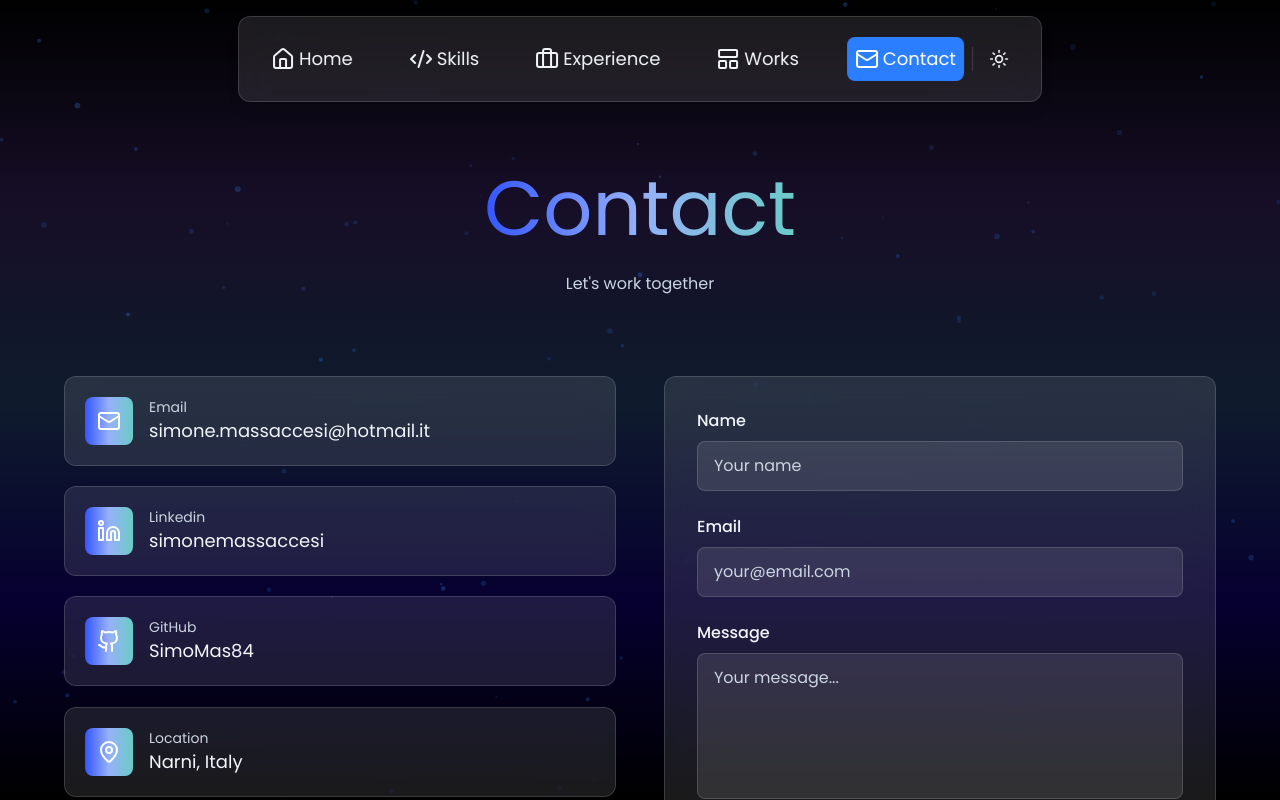
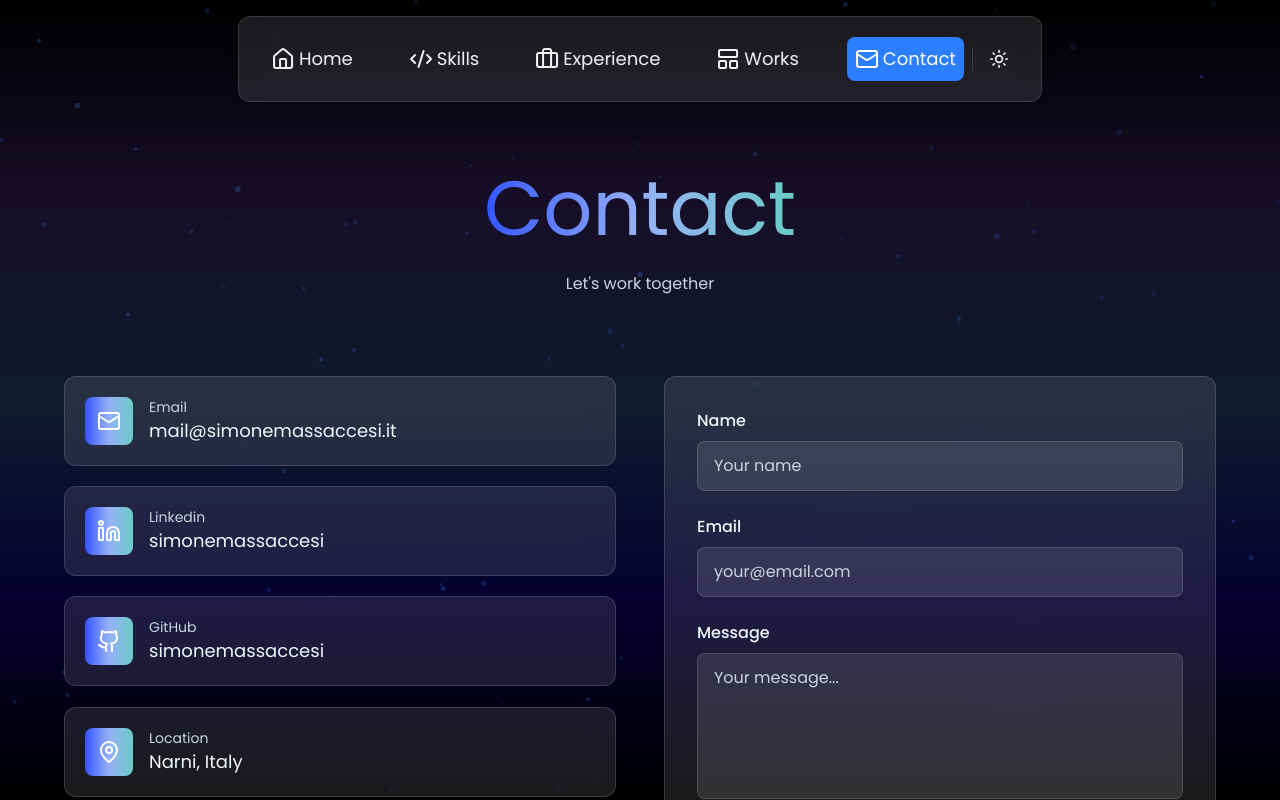
Before and after one commit to SimoMas84/portfolio, a Next.js app: page /contact in a window 1280 px wide. Shown: the top 800 px of the page. Built offline with nearby package versions, Linux system fonts and the light colour scheme.

Commit message:
update form and vercel anlytics

```diff
--- a/app/api/contact/route.ts
+++ b/app/api/contact/route.ts
@@ -23,8 +23,8 @@ interface ApiResponse {
 const resend = new Resend(process.env.RESEND_API_KEY);
 
 const CONFIG = {
-  from: 'Portfolio Contact <onboarding@resend.dev>',
-  to: 'simone.massaccesi@hotmail.it',
+  from: 'Portfolio Contact <mail@simonemassaccesi.it>',
+  to: 'mail@simonemassaccesi.it',
 } as const;
 
 // ============================================
--- a/app/contact/page.tsx
+++ b/app/contact/page.tsx
@@ -31,8 +31,8 @@ const contacts: ContactInfo[] = [
   {
     icon: Mail,
     title: "Email",
-    value: "simone.massaccesi@hotmail.it",
-    href: "mailto:simone.massaccesi@hotmail.it",
+    value: "mail@simonemassaccesi.it",
+    href: "mailto:mail@simonemassaccesi.it",
   },
   {
     icon: Linkedin,
@@ -43,8 +43,8 @@ const contacts: ContactInfo[] = [
   {
     icon: Github,
     title: "GitHub",
-    value: "SimoMas84",
-    href: "https://github.com/SimoMas84",
+    value: "simonemassaccesi",
+    href: "https://github.com/simonemassaccesi",
   },
   {
     icon: MapPin,
--- a/app/cookies/page.tsx
+++ b/app/cookies/page.tsx
@@ -159,10 +159,10 @@ export default function Cookies() {
           <p className="text-light-secondary leading-relaxed">
             If you have questions about this Cookie Policy, contact me at:{" "}
             <a
-              href="mailto:simone.massaccesi@hotmail.it"
+              href="mailto:mail@simonemassaccesi.it"
               className="text-blue-500 hover:underline"
             >
-              simone.massaccesi@hotmail.it
+              mail@simonemassaccesi.it
             </a>
           </p>
         </section>
--- a/app/experience/page.tsx
+++ b/app/experience/page.tsx
@@ -46,6 +46,21 @@ const experiences: Experience[] = [
     description:
       "Design, development and maintenance of the website. Responsive and mobile-first application built with Next.js, TypeScript and Tailwind CSS. Optimized for performance, SEO and usability, featuring a modern layout and intuitive navigation.",
     technologies: ["Next.js", "TypeScript", "Tailwind CSS"],
+  },
+  {
+    id: 4,
+    year: "2026 - Present",
+    title: "Full Stack Developer",
+    company: "Personal Project",
+    description:
+      "Design, development and maintenance of a movie and series tracking app. User management, favorites and watchlists. Real-time updates via Supabase Realtime.",
+    technologies: [
+      "Next.js",
+      "TypeScript",
+      "Tailwind CSS",
+      "Supabase",
+      "PostgreSQL",
+    ],
   },
 ];
 
--- a/app/globals.css
+++ b/app/globals.css
@@ -50,7 +50,7 @@ body {
   --color-light-text-primary: #1f2937;
   --color-light-text-secondary: #4b5563;
   --color-light-border: rgba(255, 255, 255, 0.15);
-  --color-light-accent: #3b82f6;
+  --color-light-accent: #3455ff;
 
   /* Colors Dark Mode */
   --color-dark-bg: #0f172a;
@@ -58,7 +58,7 @@ body {
   --color-dark-text-primary: #f1f5f9;
   --color-dark-text-secondary: #cbd5e1;
   --color-dark-border: rgba(255, 255, 255, 0.15);
-  --color-dark-accent: #60a5fa;
+  --color-dark-accent: #3455ff;
 
   /* Brand Gradient */
   --gradient-brand: linear-gradient(to right, #3455ff, #96b1f8, #6bcbc6);
--- a/app/layout.tsx
+++ b/app/layout.tsx
@@ -7,6 +7,7 @@ import { ThemeProvider } from "./context/ThemeContext";
 import { TransitionProvider } from "./context/TransitionContext";
 import PageTransition from "@/components/PageTransition";
 import ParticlesBackground from "@/components/ParticlesBackground";
+import { Analytics } from "@vercel/analytics/next";
 
 // ============================================
 // Metadata (SEO)
@@ -145,6 +146,7 @@ export default function RootLayout({
           </TransitionProvider>
         </ThemeProvider>
         <Footer />
+        <Analytics />
       </body>
     </html>
   );
--- a/app/privacy/page.tsx
+++ b/app/privacy/page.tsx
@@ -158,10 +158,10 @@ export default function Privacy() {
           <p className="text-light-secondary leading-relaxed mt-4">
             To exercise these rights, contact me at:{" "}
             <a
-              href="mailto:simone.massaccesi@hotmail.it"
+              href="mailto:mail@simonemassaccesi.it"
               className="text-blue-500 hover:underline"
             >
-              simone.massaccesi@hotmail.it
+              mail@simonemassaccesi.it
             </a>
           </p>
         </section>
@@ -215,10 +215,10 @@ export default function Privacy() {
           <p className="text-light-secondary mt-4">
             <strong>Email:</strong>{" "}
             <a
-              href="mailto:simone.massaccesi@hotmail.it"
+              href="mailto:mail@simonemassaccesi.it"
               className="text-blue-500 hover:underline"
             >
-              simone.massaccesi@hotmail.it
+              mail@simonemassaccesi.it
             </a>
             <br />
             <strong>Location:</strong> Narni, Italy
--- a/components/ExperienceCard.tsx
+++ b/components/ExperienceCard.tsx
@@ -15,9 +15,6 @@ export default function ExperienceCard({
 }: ExperienceCardProps) {
   return (
     <div className="relative group">
-      {/* Gradient border */}
-      {/* <div className="absolute inset-0 bg-gradient-to-r from-blue-500 to-purple-600 rounded-xl blur-sm opacity-60 group-hover:opacity-100 transition-opacity" /> */}
-
       {/* Card content */}
       <div className="relative bg-light-surface/10 border border-light backdrop-blur-lg p-6 rounded-xl">
         {/* Year */}
@@ -26,15 +23,11 @@ export default function ExperienceCard({
         </div>
 
         {/* Title & Company */}
-        <h3 className="text-xl font-bold text-light-primary mb-1">
-          {title}
-        </h3>
-        <p className="text-light-secondary mb-4">
-          {company}
-        </p>
+        <h3 className="text-2xl text-light-primary mb-1">{title}</h3>
+        <p className="text-light-secondary font-light mb-4">{company}</p>
 
         {/* Description */}
-        <p className="text-light-secondary text-sm leading-relaxed mb-4">
+        <p className="text-light-secondary font-extralight leading-relaxed mb-4">
           {description}
         </p>
 
--- a/components/Footer.tsx
+++ b/components/Footer.tsx
@@ -10,7 +10,7 @@ export default function Footer() {
         {/* Social Links */}
         <div className="flex items-center justify-center gap-6 mb-6">
           <Link
-            href="mailto:simone.massaccesi@hotmail.it"
+            href="mailto:mail@simonemassaccesi.it"
             className="text-light-secondary hover:text-light-primary transition-colors"
             aria-label="Email"
           >
@@ -28,7 +28,7 @@ export default function Footer() {
           </Link>
 
           <Link
-            href="https://www.github.com/SimoMas84"
+            href="https://www.github.com/simonemassaccesi"
             target="_blank"
             rel="noopener noreferrer"
             className="text-light-secondary hover:text-light-primary transition-colors"
--- a/components/WorkCard.tsx
+++ b/components/WorkCard.tsx
@@ -40,12 +40,12 @@ export default function WorkCard({
           {/* Content with glassmorphism */}
           <div className="bg-light-surface/10 backdrop-blur-lg p-6 flex flex-col flex-grow">
             {/* Title */}
-            <h3 className="text-xl font-bold mb-2 text-light-secondary">
+            <h3 className="text-xl font-light mb-2 text-light-secondary">
               {title}
             </h3>
 
             {/* Description */}
-            <p className="text-light-secondary text-sm mb-4 flex-grow line-clamp-2">
+            <p className="text-light-secondary font-light text-sm mb-4 flex-grow line-clamp-2">
               {description}
             </p>
 
--- a/package.json
+++ b/package.json
@@ -9,6 +9,7 @@
     "lint": "eslint"
   },
   "dependencies": {
+    "@vercel/analytics": "^2.0.1",
     "framer-motion": "^12.29.2",
     "gsap": "^3.14.2",
     "lucide-react": "^0.562.0",
```
Also changed, not shown: 1 other file (tests, documents, lock files or other folders).
